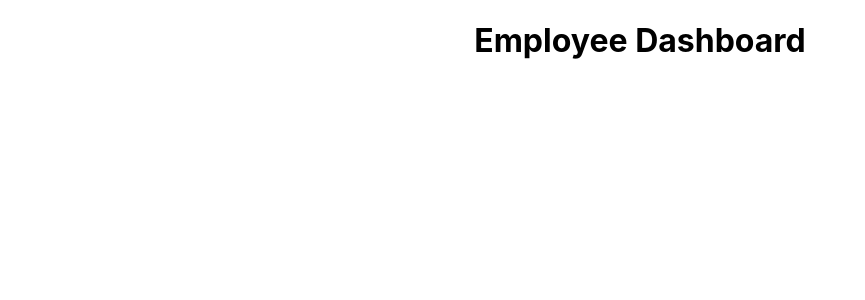
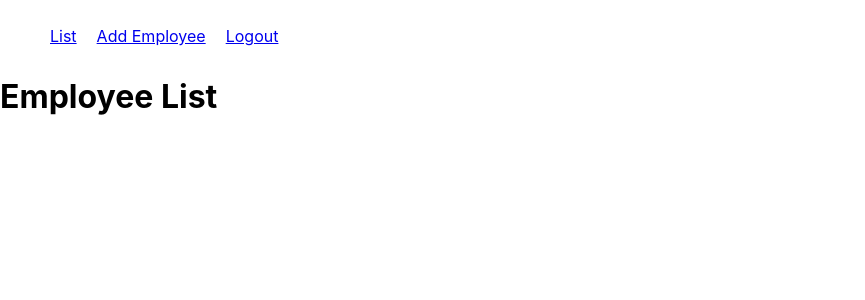
Before and after one commit to mesepith/node_react_employee_management, a React (Create React App) app in the folder react-front/: page / in a window 1280 px wide. Shown: the top 300 px of the page, without its empty margins (0-865 px from the left). Built offline with nearby package versions, Linux system fonts and the light colour scheme.

Commit message:
routing in react is setup

```diff
--- a/react-front/src/App.css
+++ b/react-front/src/App.css
@@ -1,10 +1,6 @@
-.App {
-  text-align: center;
-}
-
-.App-logo {
-  height: 40vmin;
-  pointer-events: none;
+.header-ul li{
+  display: inline-block;
+  padding: 10px;
 }
 
 @media (prefers-reduced-motion: no-preference) {
--- a/react-front/src/App.js
+++ b/react-front/src/App.js
@@ -1,9 +1,20 @@
+//import App.css
 import './App.css';
+import Nav from './Nav'
+import { BrowserRouter, Routes, Route} from 'react-router-dom'
 
+//create App
 function App() {
   return (
     <div className="App">
-      <h1>Employee Dashboard</h1>
+      <BrowserRouter>
+        <Nav />
+        <Routes>
+          <Route path="/" element={<h1>Employee List</h1>} />
+          <Route path="/add" element={<h1>Add Employee</h1>} />
+          <Route path="/logout" element={<h1>Bye Bye</h1>} />
+        </Routes>
+      </BrowserRouter>
     </div>
   );
 }
--- /dev/null
+++ b/react-front/src/Nav.js
@@ -0,0 +1,23 @@
+//import react
+import React from 'react';
+//import Nac
+//import Nav from './Nav';
+//import link
+import { Link } from 'react-router-dom';
+
+//create nav ul li
+const Nav = () => {
+    return (
+        <div>
+            <ul className='header-ul'>
+                <li><Link to="/">List</Link></li>
+                <li><Link to="/add">Add Employee</Link></li>
+                <li><Link to="/logout">Logout</Link></li>
+            </ul>
+        </div>
+    )
+}
+
+
+//export
+export default Nav;
```
